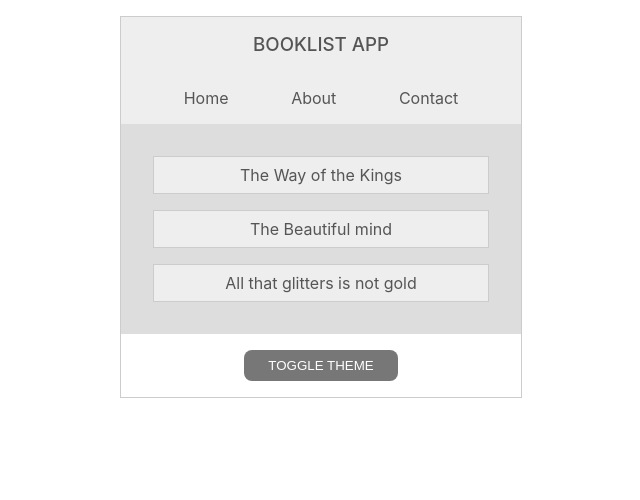
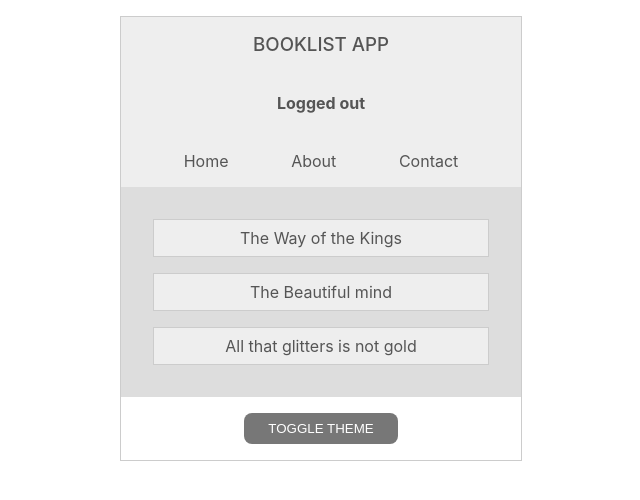
Before and after one commit to emmeiwhite/Context-API, a React (Create React App) app: page / in a window 1280 px wide. Shown: the top 500 px of the page, without its empty margins (319-959 px from the left). Built offline with nearby package versions, Linux system fonts and the light colour scheme.

Commit message:
Consumed multiple Contexts using nested Consumers

```diff
--- a/src/components/Navbar.js
+++ b/src/components/Navbar.js
@@ -1,5 +1,6 @@
-import React from 'react'
-import { ThemeContext } from '../contexts/ThemeContext'
+import React from "react";
+import { ThemeContext } from "../contexts/ThemeContext";
+import { AuthContext } from "../contexts/AuthContext";
 
 // 1)Accessing Context using contextType and this.context
 /* ---
@@ -24,29 +25,53 @@ class Navbar extends React.Component{
 }
  --- */
 
-// 2) Accessing Context using Consumer. This approach can be used in functional components as well
+// 2) Accessing Context using Consumer. This approach can be used in functional components as well.
+// 3) Now we'll consume multiple Contexts in Nabvar using Consumer way
 function Navbar() {
   return (
-        <ThemeContext.Consumer>{(context)=>{
-            const {isLightTheme, dark, light} = context;
+    <AuthContext.Consumer>
+      {(authContext) => {
+        return (
+          <ThemeContext.Consumer>
+            {(themeContext) => {
+              const { isLightTheme, dark, light } = themeContext;
               const theme = isLightTheme ? light : dark;
-            return(
-                <header style={{background:theme.ui, color:theme.text}}>
+
+              const { isAuthenticated, toggleAuthenication } = authContext;
+
+              return (
+                <header style={{ background: theme.ui, color: theme.text }}>
                   <h3>BookList App</h3>
+
+                  {/* ---Consuming Multiple Contexts --- */}
+                  <div
+                    onClick={toggleAuthenication}
+                    style={{ cursor: "pointer" }}
+                  >
+                    {isAuthenticated ? <h4>Logged In</h4> : <h4>Logged out</h4>}
+                  </div>
+
                   <nav>
                     <ul className="main-navigation">
-                            <li><a>Home</a></li>
-                            <li><a>About</a></li>
-                            <li><a>Contact</a></li>
+                      <li>
+                        <a>Home</a>
+                      </li>
+                      <li>
+                        <a>About</a>
+                      </li>
+                      <li>
+                        <a>Contact</a>
+                      </li>
                     </ul>
                   </nav>
                 </header>
-            )
+              );
+            }}
+          </ThemeContext.Consumer>
+        );
+      }}
+    </AuthContext.Consumer>
+  );
 }
 
-        }
-        </ThemeContext.Consumer>
-        )
-}
-
-export default Navbar
+export default Navbar;
--- a/src/contexts/AuthContext.js
+++ b/src/contexts/AuthContext.js
@@ -1,22 +1,25 @@
-import React, { Component,createContext } from 'react'
+import React, { Component, createContext } from "react";
 
 export const AuthContext = createContext();
 
 export default class AuthContextProvider extends Component {
-    state={
-        isAuthenticated:false
-    }
+  state = {
+    isAuthenticated: false,
+  };
 
-    toggleAuthenication = ()=>{
-        this.setState({
-            isAuthenticated:!this.state.isAuthenticated
-        })
-    }
-    render() {
-        return (
-            <AuthContext.Provider value={{...this.state,toggleAuthenication:this.toggleAuthenication}}>
-                {this.props.children }
-            </AuthContext.Provider>
-        )
-    }
+  toggleAuthenication = () => {
+    this.setState({
+      isAuthenticated: !this.state.isAuthenticated,
+    });
+  };
+
+  render() {
+    return (
+      <AuthContext.Provider
+        value={{ ...this.state, toggleAuthenication: this.toggleAuthenication }}
+      >
+        {this.props.children}
+      </AuthContext.Provider>
+    );
+  }
 }
```
Also changed, not shown: src/App.js (+8 -9 lines). Lines whose indentation alone changed are shown as unchanged.
